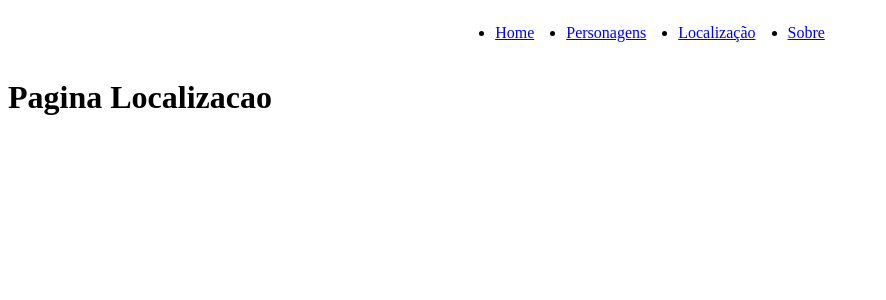
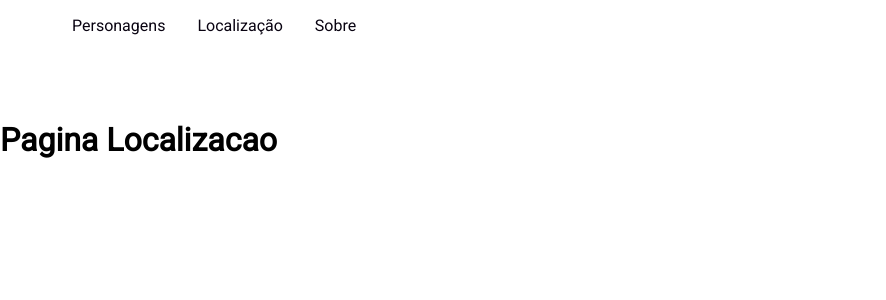
Before and after one commit to clemeson/projetoFinal_RickMorty_reactJS, a React (Create React App) app: page /localizacao in a window 1280 px wide. Shown: the top 300 px of the page, without its empty margins (0-886 px from the left). Built offline with nearby package versions, Linux system fonts and the light colour scheme.

Commit message:
formatando body com css

```diff
--- a/src/App.js
+++ b/src/App.js
@@ -8,13 +8,15 @@ import Personagens from './pages/characters/PersonagensComponent'
 import Location from './pages/location/LocationComponent'
 
 
+
+
 function App() {
   return (
     <>
     <BrowserRouter>
     <Header link = {Link}></Header>
 
-    <Footer />
+
 
 
 
@@ -37,7 +39,7 @@ function App() {
     </Switch>
 
 
-
+    <Footer />
     </BrowserRouter>
     </>
   );
--- /dev/null
+++ b/src/Main.css
@@ -0,0 +1,9 @@
+
+@import url('https://fonts.googleapis.com/css2?family=Roboto&display=swap');
+
+
+body{
+    margin:0;
+    padding:0;
+    font-family: 'Roboto', sans-serif;
+}
--- a/src/index.js
+++ b/src/index.js
@@ -1,6 +1,7 @@
 import React from 'react';
 import ReactDOM from 'react-dom';
 import App from './App';
+import './Main.css'
 
 
 ReactDOM.render(
--- a/src/partials/FooterComponent.js
+++ b/src/partials/FooterComponent.js
@@ -7,11 +7,21 @@ const FooterContainer = styled.footer`
 
 `
 
-function Footer(){
+const Description = styled.p`
+
+
+`
+
+function Footer() {
     return (
 
         <>
-        <FooterContainer></FooterContainer>
+            <FooterContainer>
+                <Description>
+
+                </Description>
+
+            </FooterContainer>
         </>
     )
 }
--- a/src/partials/HeaderComponent.js
+++ b/src/partials/HeaderComponent.js
@@ -3,18 +3,36 @@ import styled from 'styled-components'
 
 const HeaderContainer = styled.header`
     display:flex;
-    justify-content:center;
-    align-items:center;
+    height:100px;
+    color:white;
+
 
 `
 
 const Nav = styled.nav`
 
+
+color:white;
 `
 
 const Ul = styled.ul`
     display:flex;
     gap:2rem;
+
+
+
+    li{
+
+
+      list-style:none;
+
+      a{
+
+
+          color:#090311;
+          text-decoration:none;
+      }
+    }
 
 `
 
@@ -31,7 +49,7 @@ function Header(props) {
             <Nav>
                 <Ul>
                     <li>
-                        <props.link to="/">Home</props.link>
+                        <props.link to="/" style={{textDecoration: 'none'}}></props.link>
                     </li>
                     <li>
                         <props.link to="/personagens">Personagens</props.link>
```
Also changed, not shown: 1 other file (tests, documents, lock files or other folders).
